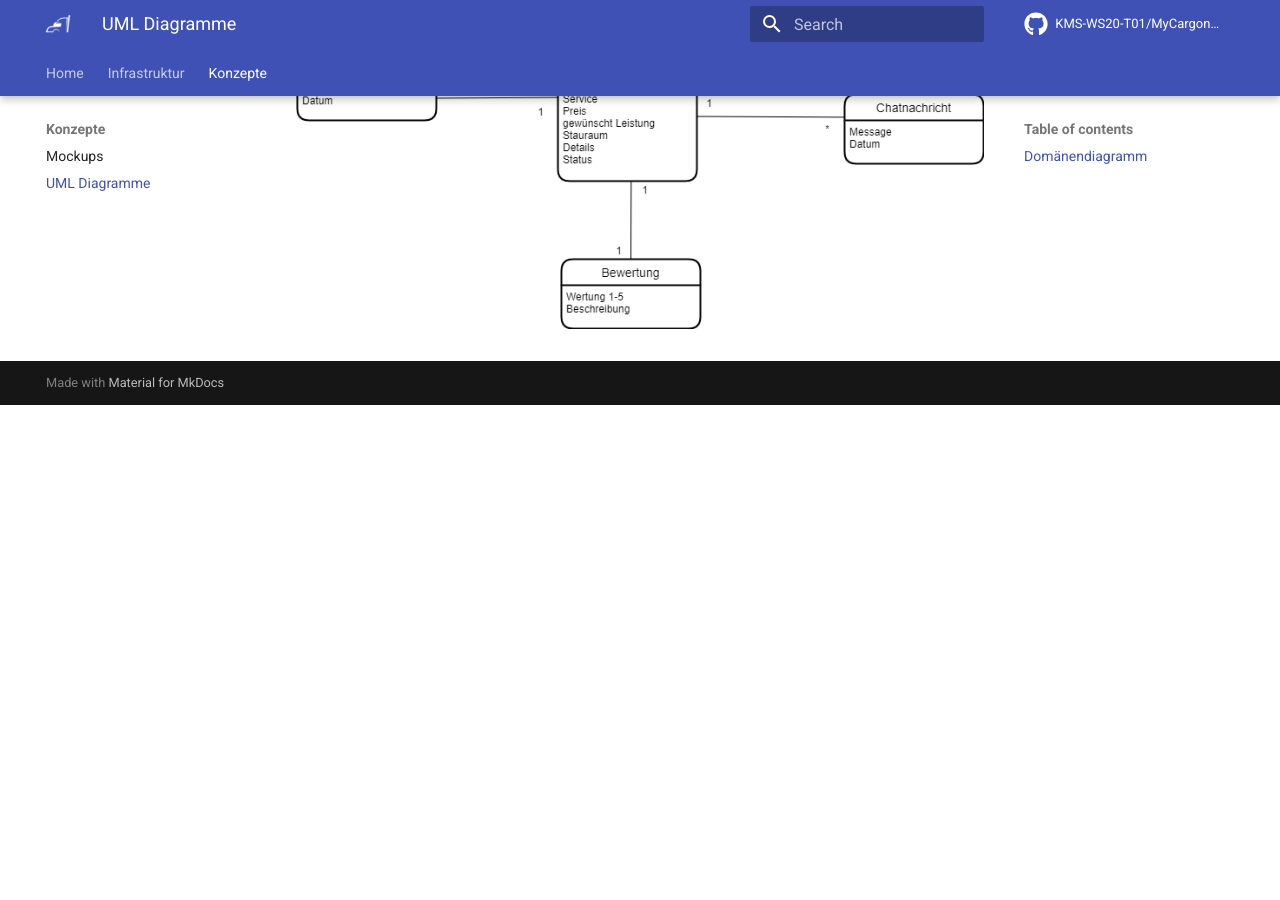
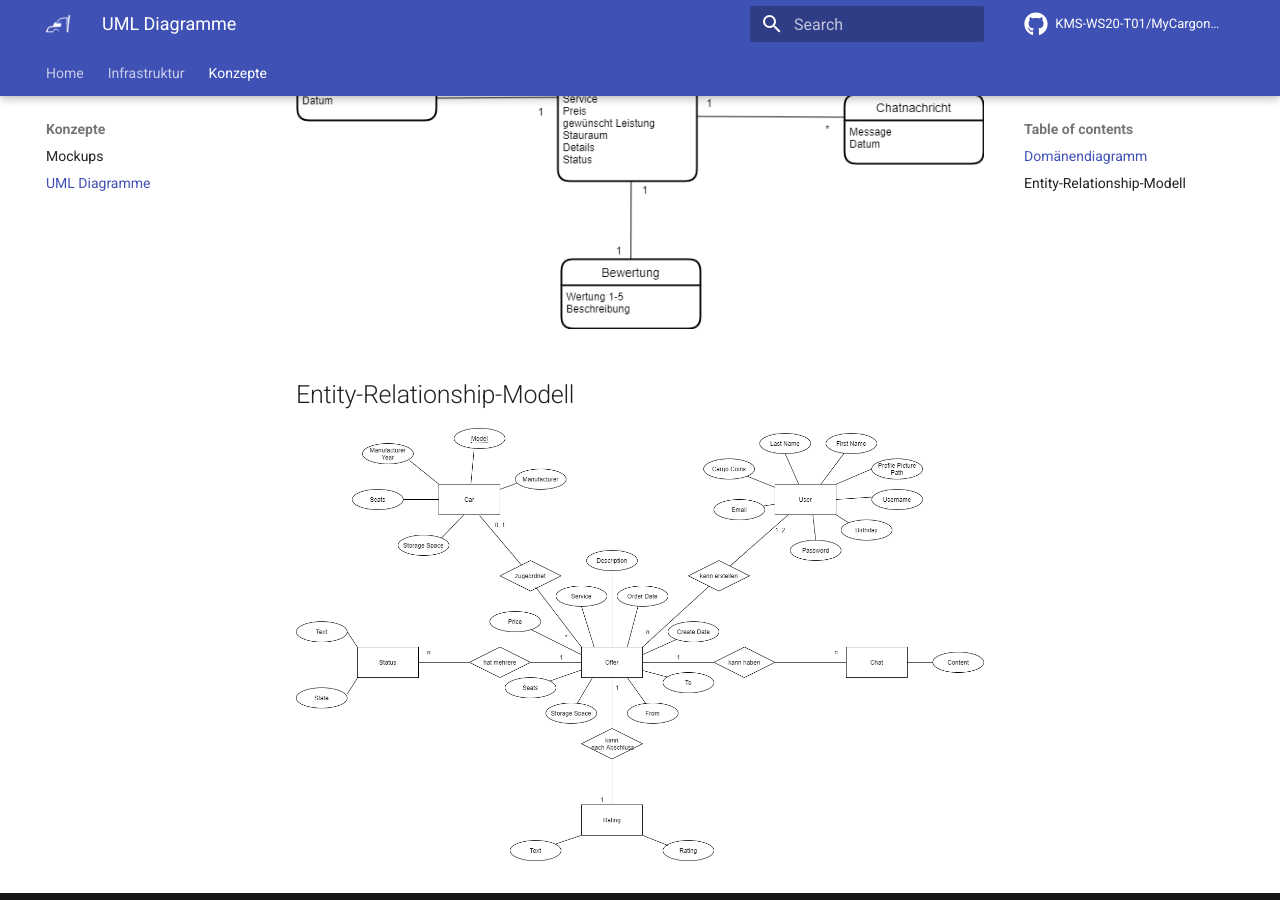
Before and after one commit to THM-Projects-JMDT/MyCargonaut, an MkDocs documentation site: the page built from docs/content/uml-diagramme.md, in a window 1280 px wide and 900 px high, scrolled down 507 px. Built offline with MkDocs 1.6.1 and Material for MkDocs 9.7.7, drawn with Linux system fonts in a browser that asks for light colours; comment, search, counter and statistics services are not loaded; before the commit the page ends 912 px from its top, so only the background shows below that.

Commit message:
added db diagramm

```diff
--- a/docs/content/uml-diagramme.md
+++ b/docs/content/uml-diagramme.md
@@ -3,3 +3,8 @@
 ## Domänendiagramm
 
 ![Domänendiagramm](../images/domanendiagramm.png)
+
+
+
+## Entity-Relationship-Modell
+![Entity-Relationship-Modell](../images/datenbankdiagramm.png)
```
Also changed, not shown: docs/images/datenbankdiagramm.png (added).
